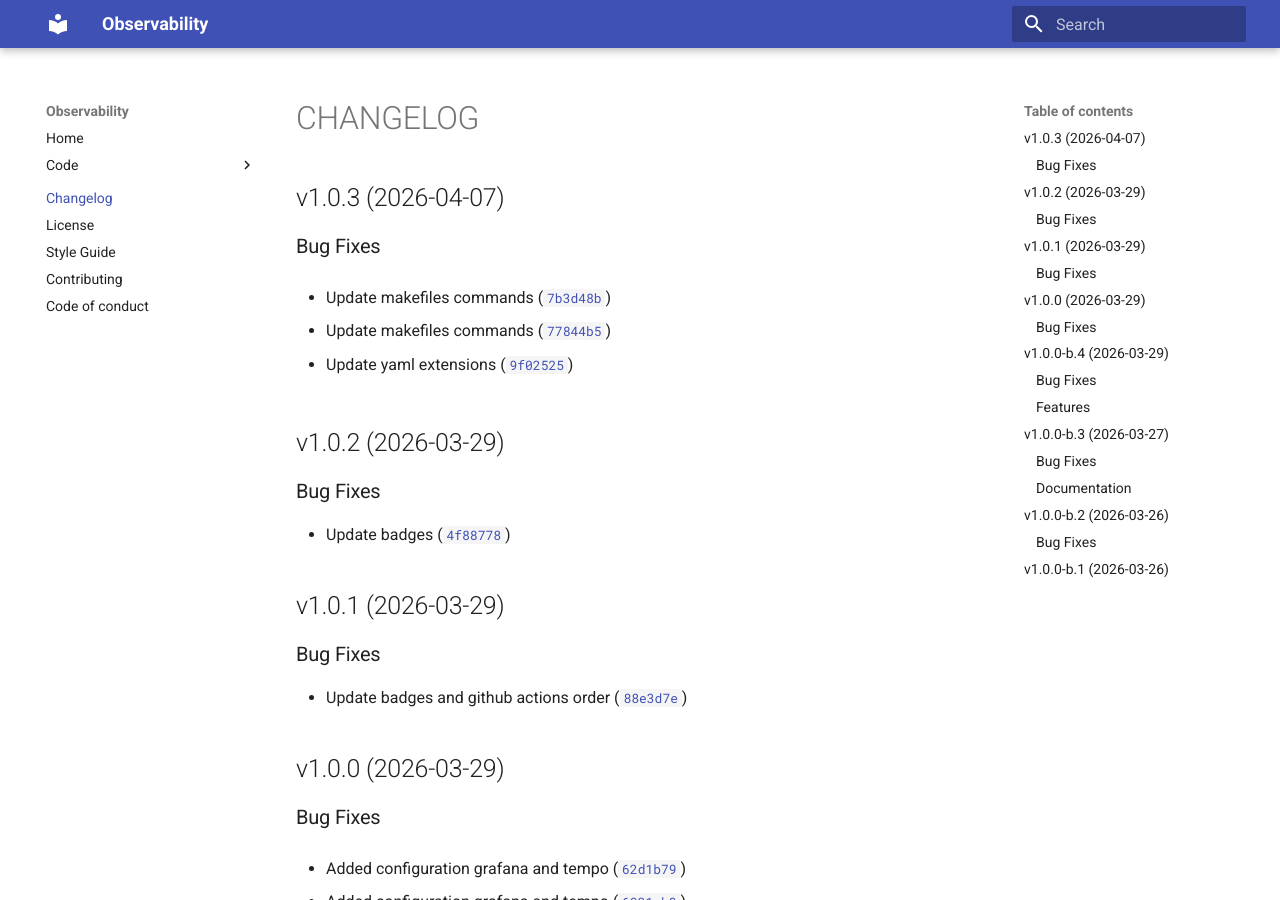
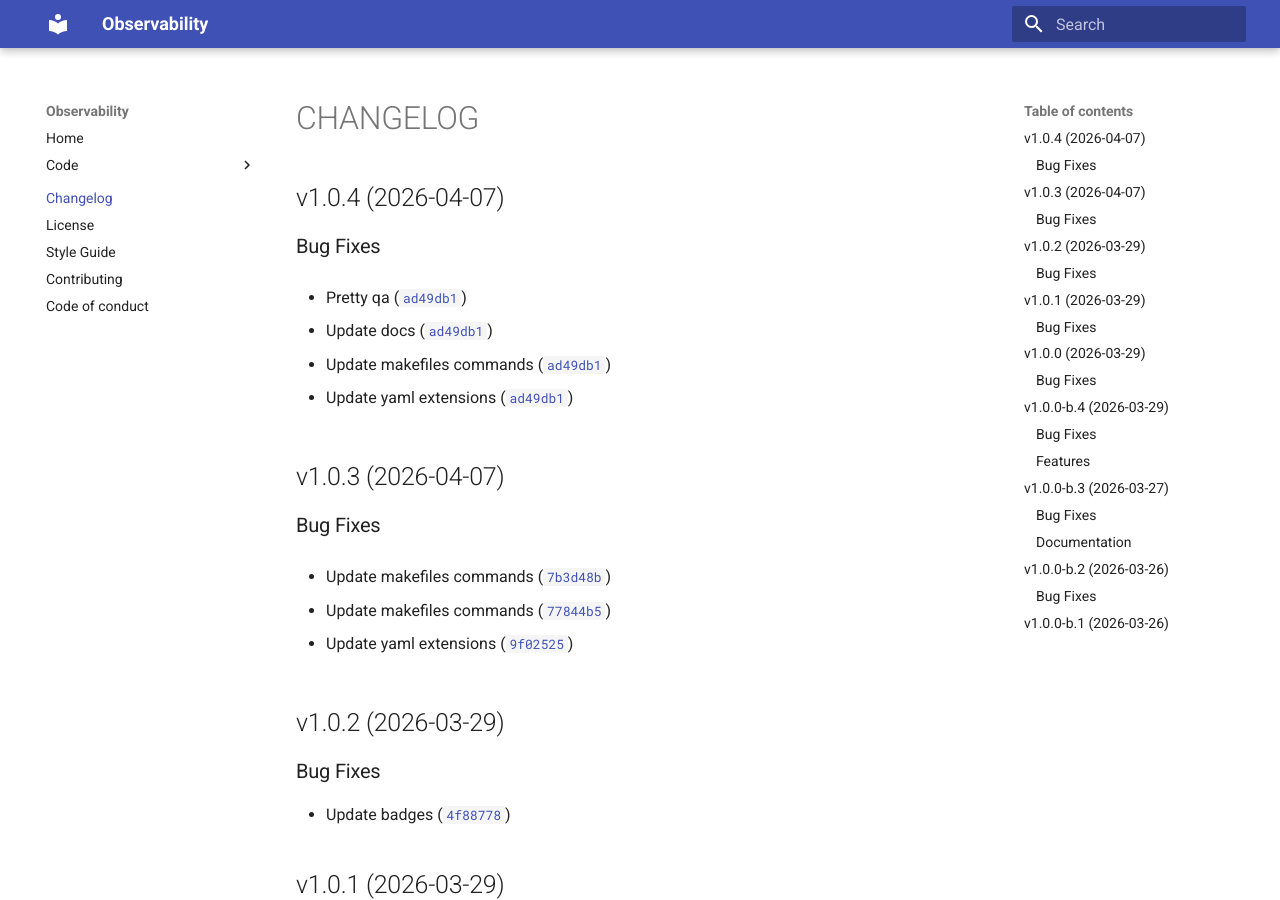
Before and after one commit to AbelGRubio/observability, an MkDocs documentation site: the page built from docs/CHANGELOG.md, in a window 1280 px wide and 900 px high. Built offline with MkDocs 1.6.1 and Material for MkDocs 9.7.7, drawn with Linux system fonts in a browser that asks for light colours; plug-ins that fetch from the network failed and are left out.

Commit message:
1.0.4
Automatically generated by python-semantic-release

```diff
--- a/docs/CHANGELOG.md
+++ b/docs/CHANGELOG.md
@@ -1,6 +1,23 @@
 # CHANGELOG
 
 <!-- version list -->
+
+## v1.0.4 (2026-04-07)
+
+### Bug Fixes
+
+- Pretty qa
+  ([`ad49db1`](https://github.com/AbelGRubio/observability/commit/ad49db1eb0fc20538b0491427118bd3c6ad939c3))
+
+- Update docs
+  ([`ad49db1`](https://github.com/AbelGRubio/observability/commit/ad49db1eb0fc20538b0491427118bd3c6ad939c3))
+
+- Update makefiles commands
+  ([`ad49db1`](https://github.com/AbelGRubio/observability/commit/ad49db1eb0fc20538b0491427118bd3c6ad939c3))
+
+- Update yaml extensions
+  ([`ad49db1`](https://github.com/AbelGRubio/observability/commit/ad49db1eb0fc20538b0491427118bd3c6ad939c3))
+
 
 ## v1.0.3 (2026-04-07)
 
--- a/pyproject.toml
+++ b/pyproject.toml
@@ -1,6 +1,6 @@
 [project]
 name = "observe_me"
-version = "1.0.3"
+version = "1.0.4"
 description = "Fastapi to control the HDAS remotly"
 readme = "README.md"
 license = { text = "MIT" }
```
Also changed, not shown: 1 other file.
